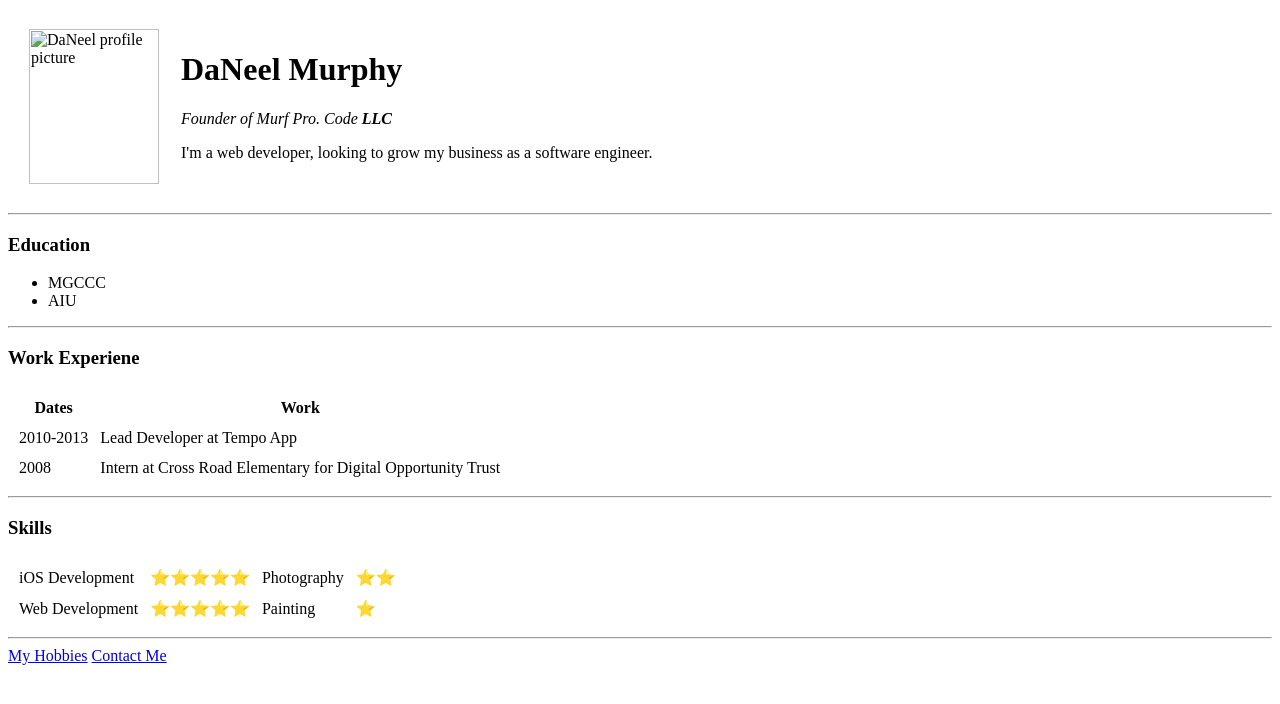
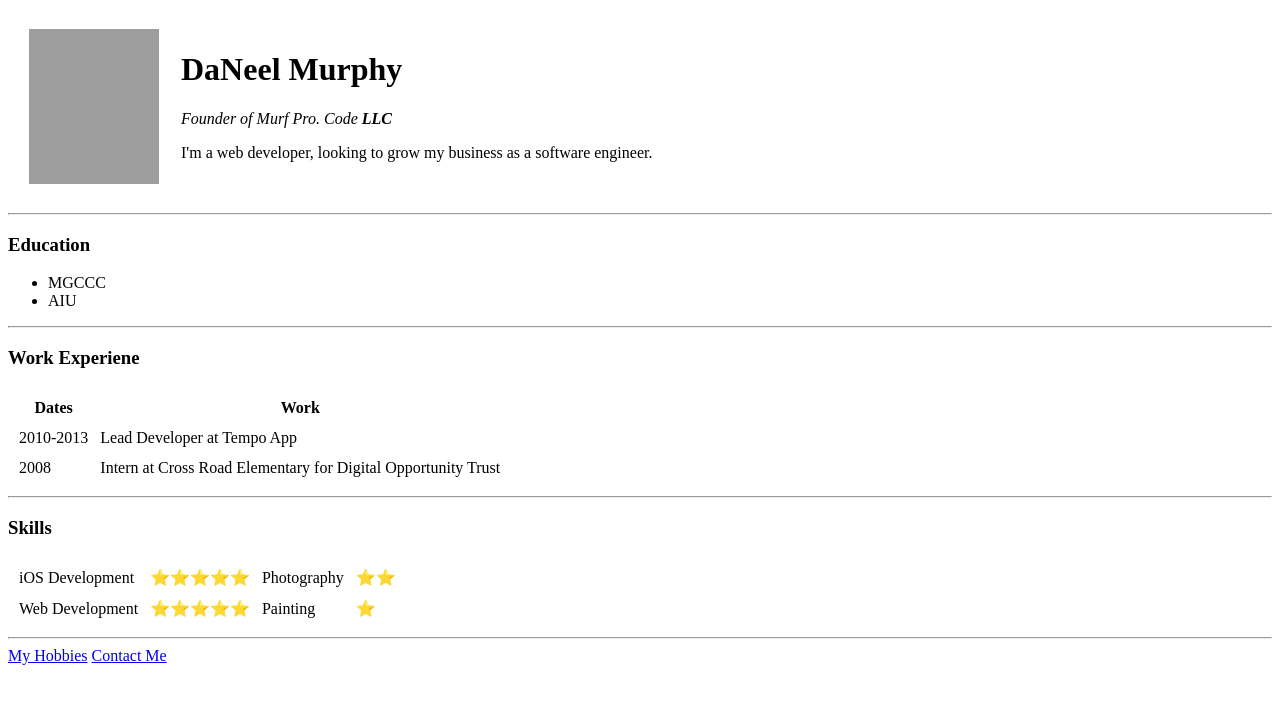
Before and after one commit to daneelmurphy/CV, a plain HTML site: page index.html in a window 1280 px wide. Drawn offline with Linux system fonts and the light colour scheme; the site is published under a folder, as on GitHub Pages, so addresses that start at the root find nothing.

Commit message:
Update index.html

```diff
--- a/index.html
+++ b/index.html
@@ -9,7 +9,7 @@
 <body>
   <table cellspacing="20">
     <tr>
-      <td>  <img src="/images/IMG_1942.JPG" alt="DaNeel profile picture" width= "130" height="155"/>
+      <td>  <img src="images/IMG_1942.JPG" alt="DaNeel profile picture" width= "130" height="155"/>
 </td>
       <td>
         <h1>DaNeel Murphy</h1>
```
